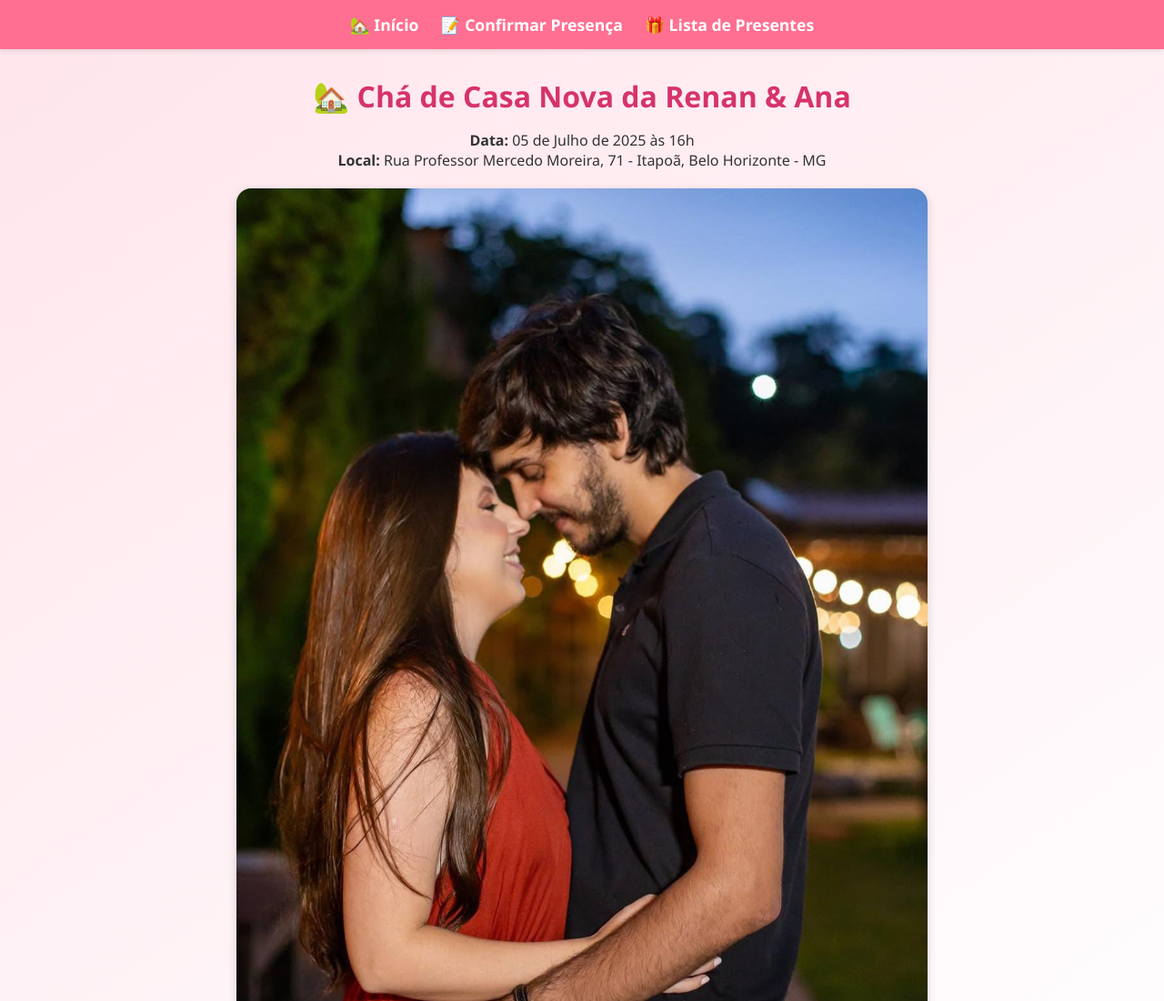
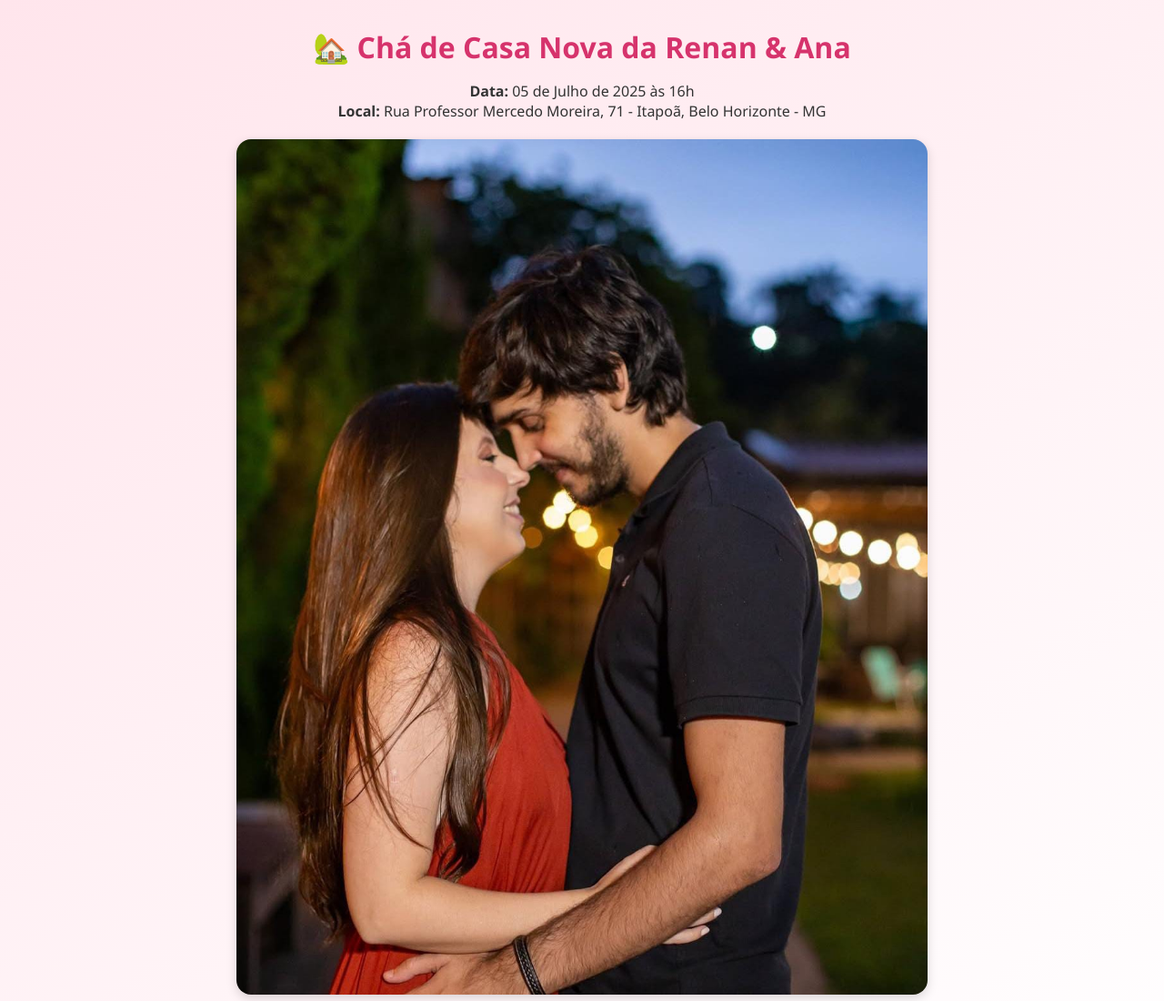
Before and after one commit to Coutin96/cha-de-casa-nova, a plain HTML site: page index.html in a window 1280 px wide. Shown: the top 1100 px of the page at 91% size. Drawn offline with Linux system fonts and the light colour scheme.

Commit message:
Update index.html

```diff
--- a/index.html
+++ b/index.html
@@ -7,12 +7,6 @@
   <link rel="stylesheet" href="style.css" />
 </head>
 <body>
-  <nav>
-    <a href="index.html">🏡 Início</a>
-    <a href="confirmar.html">📝 Confirmar Presença</a>
-    <a href="presentes.html">🎁 Lista de Presentes</a>
-  </nav>
-
   <main class="container">
     <h1>🏡 Chá de Casa Nova da Renan & Ana</h1>
     <p><strong>Data:</strong> 05 de Julho de 2025 às 16h</p>
```
